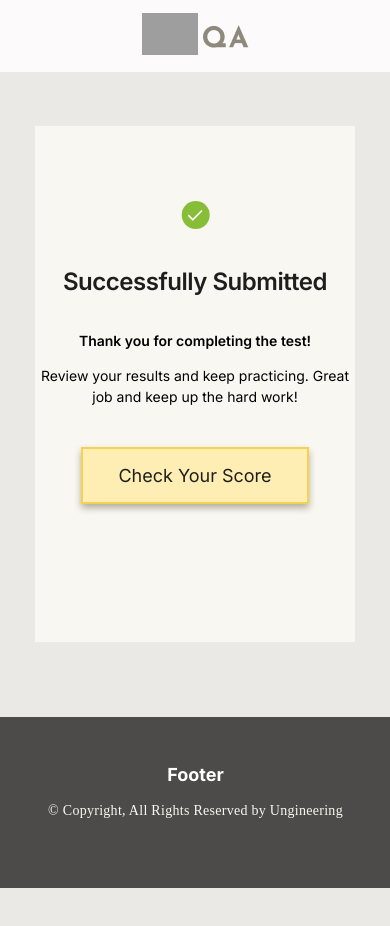
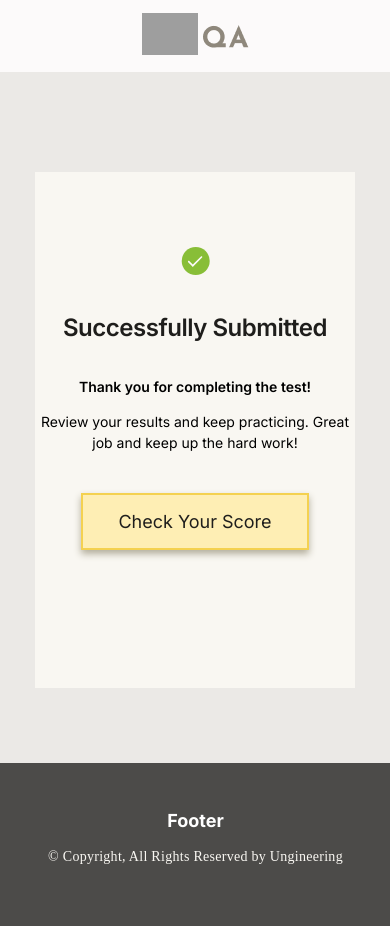
Before and after one commit to tannukumari14/assessment-platform, a Next.js app: page /submit in a window 390 px wide. Shown: the top 926 px of the page. Before the commit the page ends 888 px from the top, so only its background shows below. Built offline with nearby package versions, Linux system fonts and the light colour scheme; grey boxes are pictures that could not be loaded; a web font is replaced by a local one.

Commit message:
body, html {     overflow-x: hidden; }

```diff
--- a/app/Footer.css
+++ b/app/Footer.css
@@ -30,3 +30,8 @@
   font-weight: 400;
   letter-spacing: 0.28px;
 }
+
+body,
+html {
+    overflow-x: hidden;
+}
--- a/app/Header.css
+++ b/app/Header.css
@@ -18,3 +18,8 @@
   margin-bottom: 7px;
   margin-left: 5px;
 }
+
+body,
+html {
+    overflow-x: hidden;
+}
--- a/app/Portal.css
+++ b/app/Portal.css
@@ -115,3 +115,8 @@
 .margin{
   margin: 143px;
 }
+
+body,
+html {
+    overflow-x: hidden;
+}
--- a/app/component/Assessment_Header.css
+++ b/app/component/Assessment_Header.css
@@ -1,3 +1,8 @@
+body,
+html {
+    overflow-x: hidden;
+}
+
 .bgcolorwhitefullwidth{
   background-color:#FCFAFA;
 }
--- a/app/component/Assessment_Question_Page.css
+++ b/app/component/Assessment_Question_Page.css
@@ -1,3 +1,8 @@
+body,
+html {
+    overflow-x: hidden;
+}
+
 .page-header{
   display: flex;
   flex-direction: column;
--- a/app/component/Clock.css
+++ b/app/component/Clock.css
@@ -1,3 +1,8 @@
+body,
+html {
+    overflow-x: hidden;
+}
+
 .clock-box {
   margin: auto;
   width: 152px;
--- a/app/component/Modal.css
+++ b/app/component/Modal.css
@@ -1,3 +1,8 @@
+body,
+html {
+    overflow-x: hidden;
+}
+
 .modal-content-modal {
   display: flex;
   flex-direction: column;
--- a/app/component/Pagination.css
+++ b/app/component/Pagination.css
@@ -1,3 +1,8 @@
+body,
+html {
+    overflow-x: hidden;
+}
+
 .box{
   display: flex;
   align-items: center;
--- a/app/globals.css
+++ b/app/globals.css
@@ -2,6 +2,11 @@
   margin: 0;
   padding: 0;
   box-sizing: border-box;
+}
+
+body,
+html {
+    overflow-x: hidden;
 }
 
 body {
@@ -17,7 +22,6 @@ body {
 /* header */
 .border-header{
   margin: auto;
-  /* width: 360px; */
   width: 100%;
 }
 
@@ -248,7 +252,7 @@ body {
 .submit-box{
   width: 320px;
   margin-bottom: 75px;
-  margin-top: 54px;
+  margin-top: 54px auto 75px;
 }
 
 /* page4 Scores*/
--- a/app/score/Check_Answer.css
+++ b/app/score/Check_Answer.css
@@ -1,3 +1,8 @@
+body,
+html {
+    overflow-x: hidden;
+}
+
 .checker{
   display: flex;
   width: 595px;
--- a/app/score/Scores.css
+++ b/app/score/Scores.css
@@ -1,3 +1,8 @@
+body,
+html {
+    overflow-x: hidden;
+}
+
 .base{
   width: 625px;
   height: 165px;
--- a/app/submit/Submit.css
+++ b/app/submit/Submit.css
@@ -1,3 +1,8 @@
+body,
+html {
+    overflow-x: hidden;
+}
+
 .submit-box{
   display: flex;
   flex-direction: column;
```
